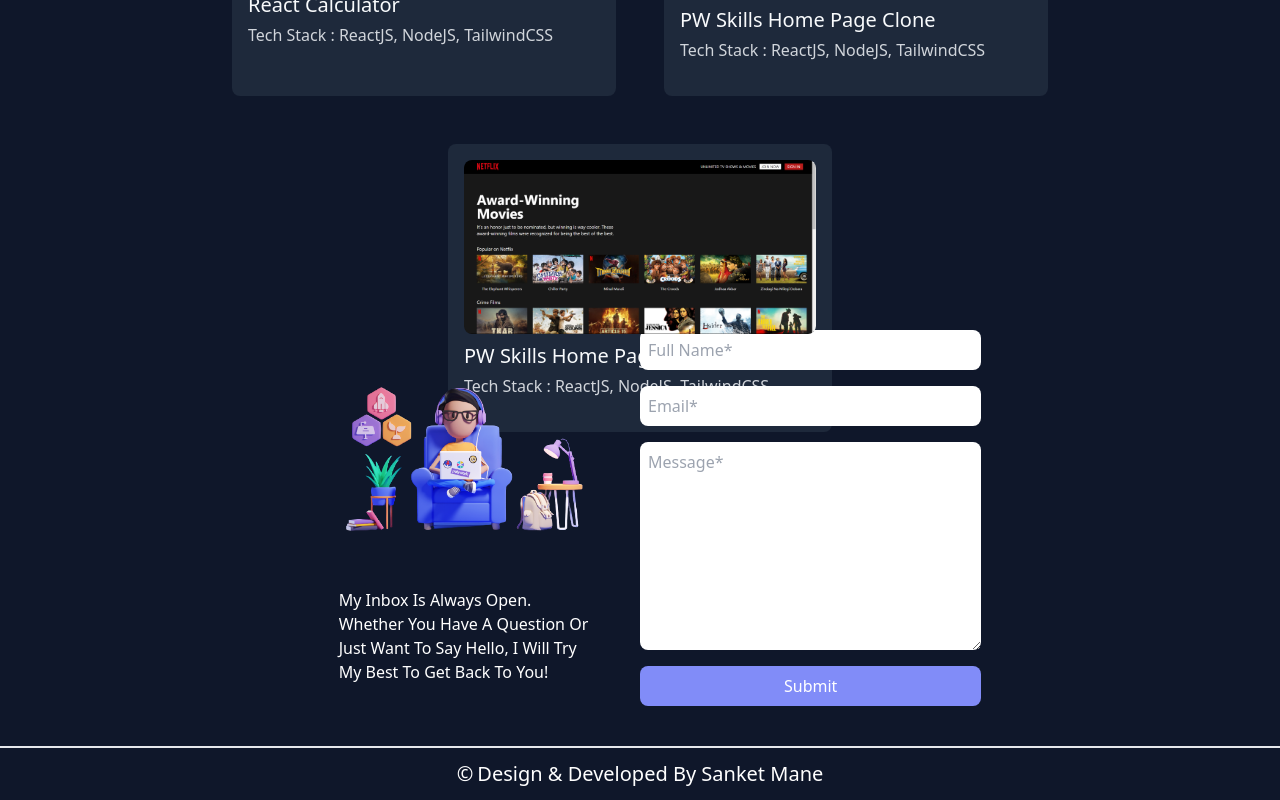
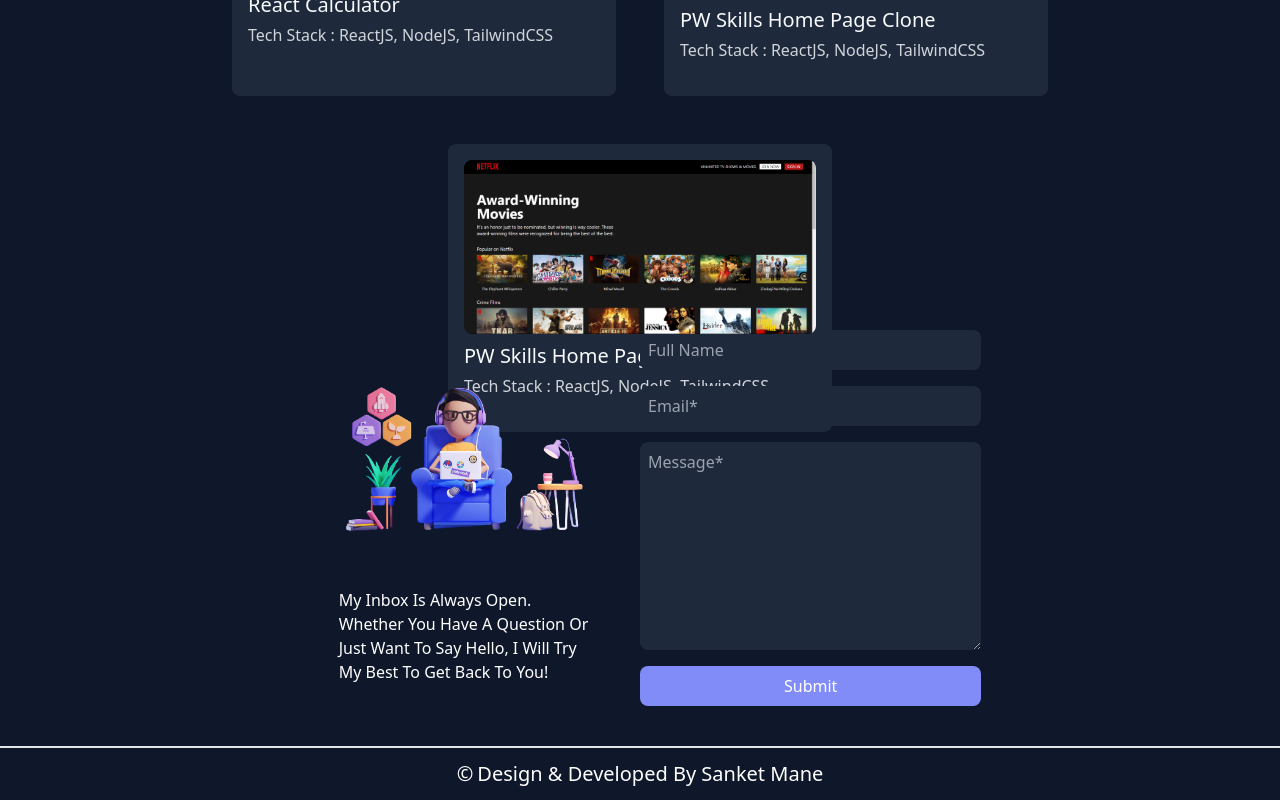
Before and after one commit to sanket560/Portfolio, a React (Vite) app: page / in a window 1280 px wide. Shown: the part 4014-4814 px from the top of the page. Built offline with nearby package versions, Linux system fonts and the light colour scheme; grey boxes are pictures that could not be loaded.

Commit message:
done changes in contact form

```diff
--- a/src/Components/Contact.jsx
+++ b/src/Components/Contact.jsx
@@ -25,7 +25,7 @@ function Contact() {
               to say hello, I will try my best to get back to you!
             </p>
           </div>
-          <div className='form md:w-1/3 mb-10'>
+          <div className='form w-80 md:w-1/3 mb-10'>
             <form
               action='https://formspree.io/f/xvonedlw'
               method='post'
@@ -35,8 +35,8 @@ function Contact() {
                 type='text'
                 name='name'
                 id=''
-                placeholder='Full Name*'
-                className='p-2 rounded-lg outline-none'
+                placeholder='Full Name'
+                className='p-2 rounded-lg outline-none bg-slate-800 text-white'
                 required
               />
               <input
@@ -44,7 +44,7 @@ function Contact() {
                 name='email'
                 id=''
                 placeholder='Email*'
-                className='p-2 rounded-lg outline-none'
+                className='p-2 rounded-lg outline-none bg-slate-800 text-white'
                 required
               />
               <textarea
@@ -53,7 +53,7 @@ function Contact() {
                 placeholder='Message*'
                 cols='30'
                 rows='8'
-                className='p-2 rounded-lg outline-none'
+                className='p-2 rounded-lg outline-none bg-slate-800 text-white'
                 required
               />
               <button
```
